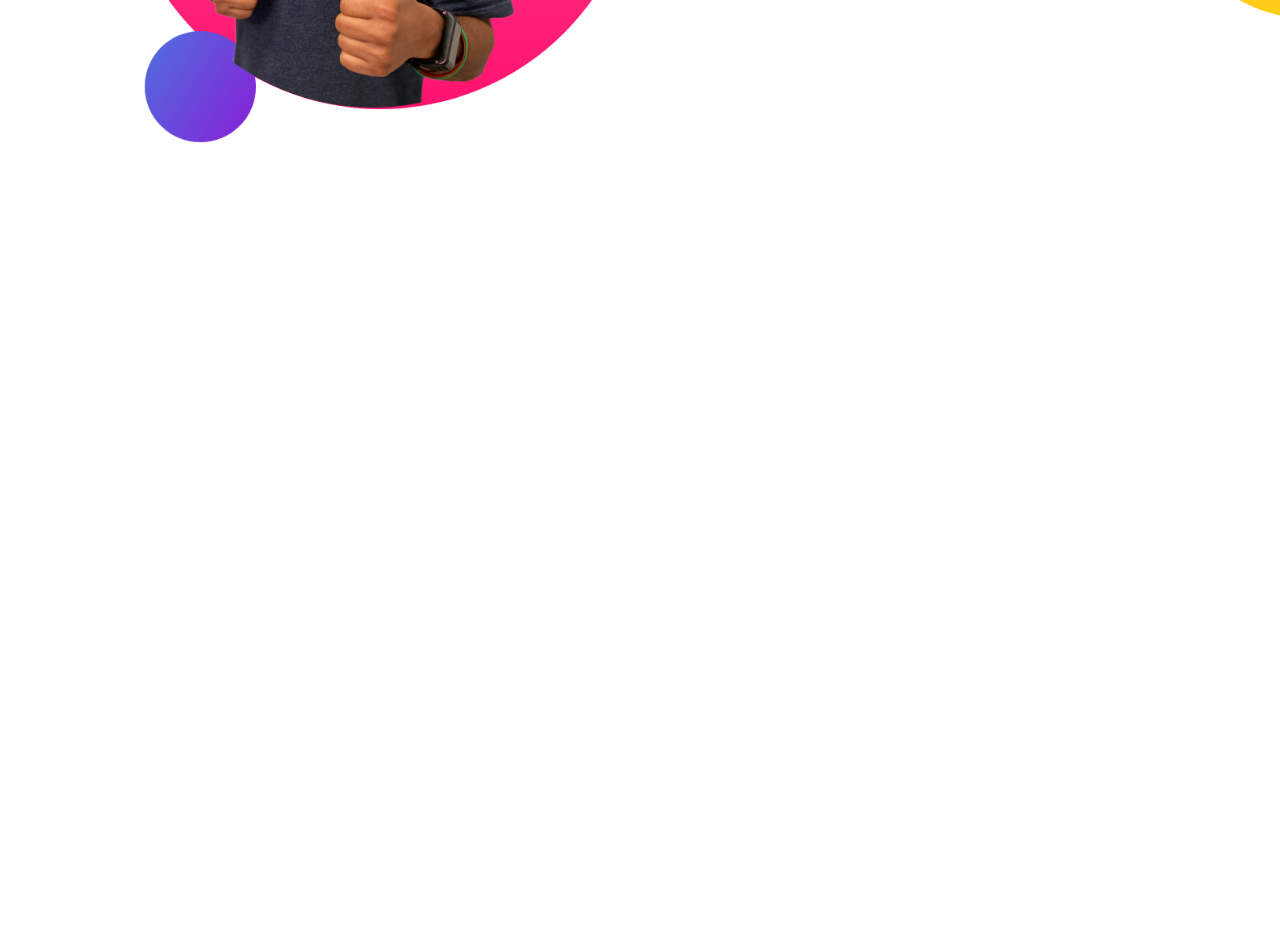
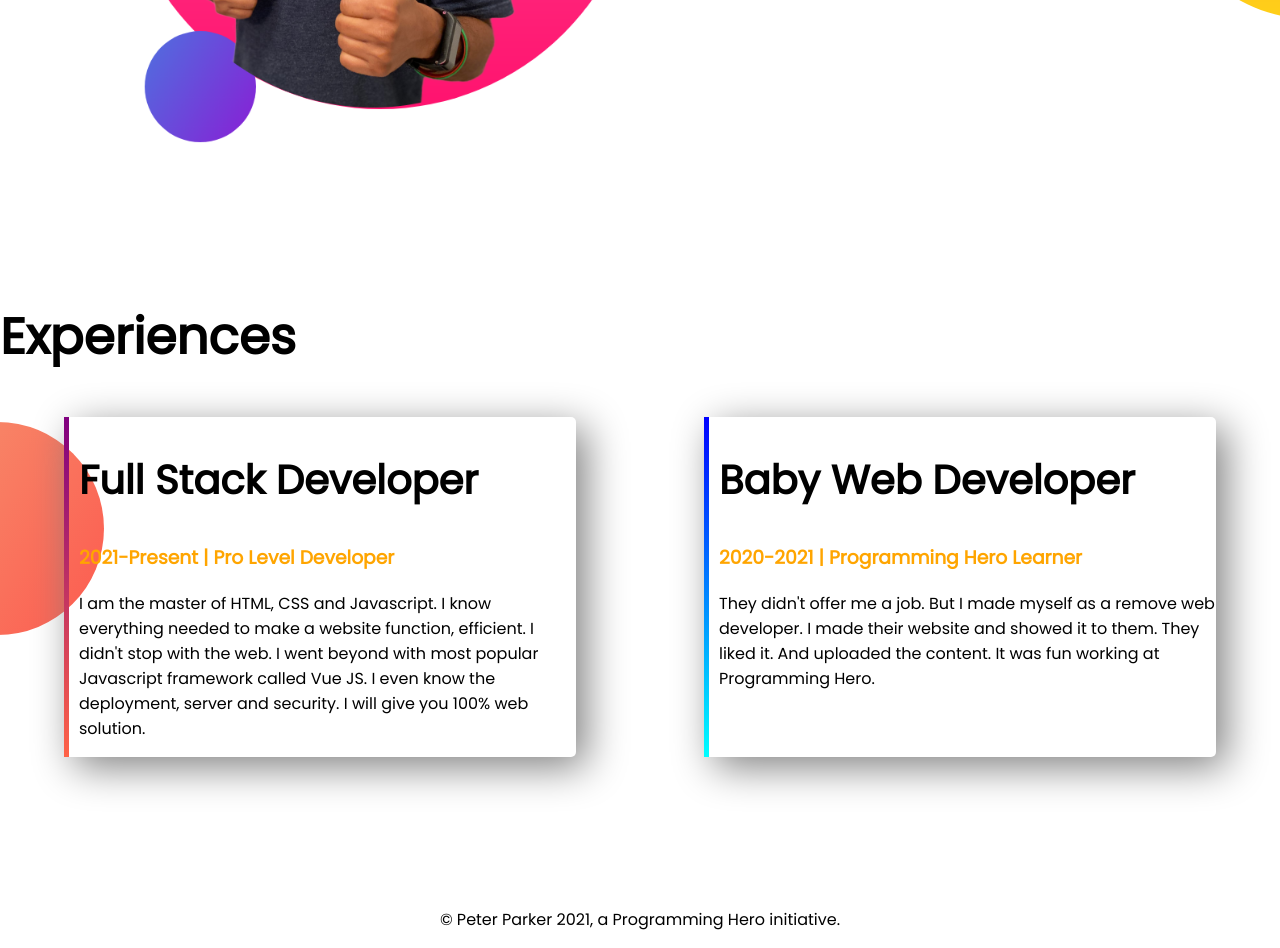
Before and after one commit to neelasen/developer-portfolio, a plain HTML site: page index.html in a window 1280 px wide. Shown: the part 1139-2087 px from the top of the page. Before the commit the page ends 1439 px from the top, so only its background shows below. Drawn offline with Linux system fonts and the light colour scheme.

Commit message:
footer and experience added

```diff
--- a/index.html
+++ b/index.html
@@ -12,7 +12,7 @@
     <link rel="stylesheet" href="style.css" </head>
 
 <body>
-    <section class="top-banner">
+    <section class="top-banner flexible-container">
         <div class="half-width">
             <h1>Welcome to </h1>
             <h1> <span class="orange-color">Jhankar Mahbub</span> World!</h1>
@@ -28,7 +28,7 @@
             <img src="images/jnkar-pic-with-png.png" alt="">
         </div>
     </section>
-    <section class="dream-big">
+    <section class="dream-big flexible-container">
         <div class="half-width">
             <img src="images/jhankar2.png" alt="">
         </div>
@@ -39,8 +39,31 @@
                 to make simple website. My goal is to build 3 websites and learn advanced topics</p>
             <a class="link-button" target="_blank" href="">Download Resume</a>
         </div>
+    </section>
+    <section class="experiences-area">
+        <h1>Experiences</h1>
+        <div class="flexible-container">
+            <div id="full-stack-experience" class="experiences-item">
+                <h2>Full Stack Developer</h2>
+                <h3 class="orange-color">2021-Present | Pro Level Developer</h3>
+                <p>I am the master of HTML, CSS and Javascript. I know everything needed to make a website function,
+                    efficient. I didn't stop with the web. I went beyond with most popular Javascript framework called
+                    Vue JS. I even know the deployment, server and security. I will give you 100% web solution.</p>
+
+            </div>
+            <div id="web-dev-experience" class="experiences-item">
+                <h2>Baby Web Developer</h2>
+                <h3 class="orange-color">2020-2021 | Programming Hero Learner</h3>
+                <p>They didn't offer me a job. But I made myself as a remove web developer. I made their website and
+                    showed it to them. They liked it. And uploaded the content. It was fun working at Programming Hero.
+                </p>
+            </div>
+        </div>
 
     </section>
+    <footer>
+        <p>© Peter Parker 2021, a Programming Hero initiative.</p>
+    </footer>
 </body>
 
 </html>
--- a/style.css
+++ b/style.css
@@ -6,10 +6,13 @@ h1{
     font-size: 50px;
 
 }
+h2{
+    font-size:40px;
+}
 .orange-color{
      color: orange;
 }
-section{
+.flexible-container{
     display: flex;
     margin-bottom:150px;
 }
@@ -38,3 +41,30 @@ section{
     background-repeat:no-repeat;
     background-position:right;
 }
+.experiences-area{
+    background-image: url(images/exp-bg.png);
+    background-repeat:no-repeat;
+    background-position: left;
+}
+.experiences-item{
+    width:40%;
+    margin-left:5%;
+    margin-right:5%;
+    padding-left:10px;
+    border-radius:5px;
+    box-shadow:10px 10px 40px grey;
+
+}
+#web-dev-experience{
+    border-left:5px solid;
+    border-image: linear-gradient(blue,cyan);
+    border-image-slice: 1;
+}
+#full-stack-experience{
+    border-left:5px solid;
+    border-image: linear-gradient(purple,tomato);
+    border-image-slice: 1;
+}
+footer p{
+    text-align:center;
+}
```
